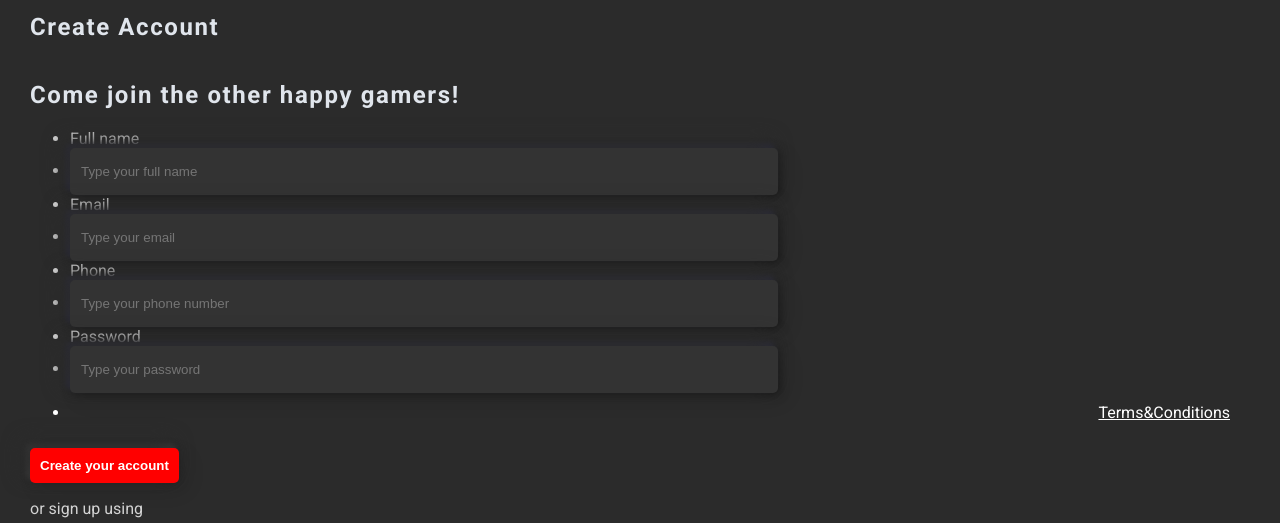
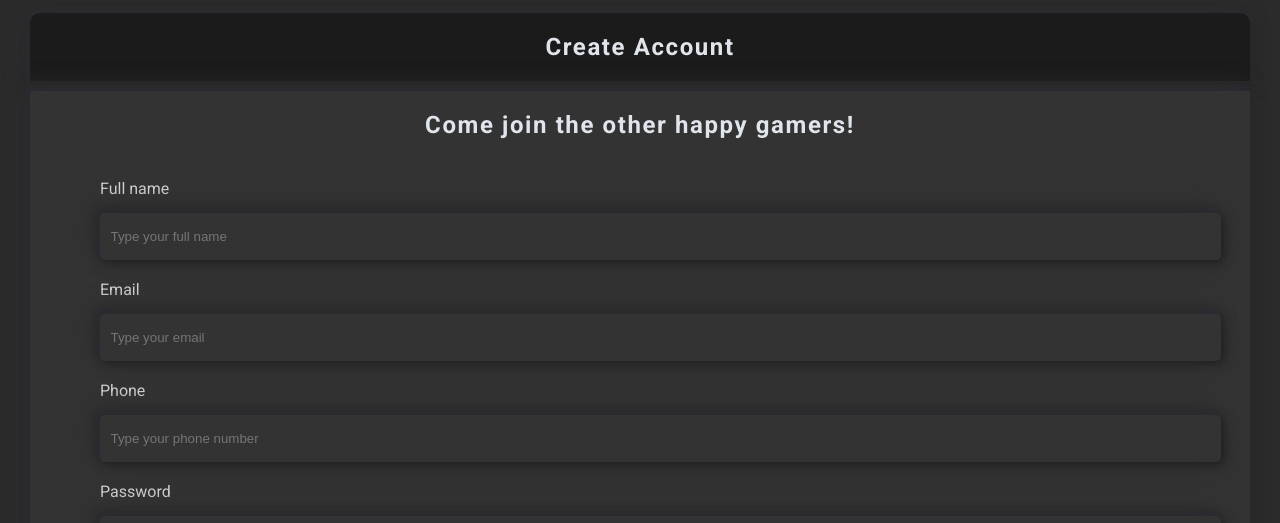
Before and after one commit to siljeangelvik/gamehub-caas, a plain HTML site: page signup.html in a window 1280 px wide. Shown: the part 96-619 px from the top of the page. Drawn offline with Linux system fonts and the light colour scheme.

Commit message:
the game specific page is ok enough. account page is ok, and all the pages containing forms: contact, login and signup.

```diff
--- a/css/style.css
+++ b/css/style.css
@@ -369,6 +369,7 @@ section.row-game-details div.row-game-card {
 section.form-sections {
     display: flex;
     flex-direction: column;
+
 }
 
 section.form-sections div.row-first-split,
@@ -379,36 +380,29 @@ section.form-sections div.row-second-split {
     box-shadow: -7px -7px 20px 0 #2b2b2b,
     -4px -4px 5px 0 #2b2b3b,
     7px 7px 25px 0 #0001;
+
 }
 
-section.row-split div.form {
+section.form-sections div.form {
     background-color: var(--fgDark);
+    display: flex;
+    flex-direction: column;
+    justify-items: center;
+    align-items: stretch;
     border-radius: 0 0 10px 10px;
     margin-top: 10px;
 }
 
 
-section.row-split div.form form div a i {
-    color: var(--textColor-dark);
-    font-size: 2em;
-    padding: 15px;
-}
-
-section.row-split div.row-second-split form ul li {
+section.form-sections div.form form ul,
+section.form-sections div.form form ul li {
     list-style-type: none;
     text-decoration: none;
 }
 
-section form ul li:last-child,
-section form ul li:last-child a {
-    color: var(---btn-textColor);
-    padding: 10px;
-    text-align: right;
-}
-
 div.form-box-login form ul li label {
-    padding: 20px 0 15px 0;
-    display: flex;
+    text-align: center;
+    padding: 20px 20px 15px 30px;
 }
 
 input,
@@ -417,7 +411,7 @@ textarea {
     -4px -4px 5px 0 #2b2b3b,
     7px 7px 25px 0 #0001,
     2px 2px 10px 0 #0006;
-    width: 60%;
+    width: 95%;
     color: var(--textColor-dark);
     border: 1px solid transparent;
     border-radius: 5px;
@@ -429,11 +423,14 @@ textarea {
 
 input:focus,
 textarea:focus {
-    width: 70%;
     box-shadow: -7px -7px 20px 0 #2b2b2b,
     -4px -4px 5px 0 #2b2b3b,
     inset 4px 4px 25px 0 #0001,
     inset 2px 2px 10px 0 #0006;
+}
+
+input:focus::placeholder {
+    color: transparent;
 }
 
 textarea#msg {
@@ -444,10 +441,25 @@ textarea#msg {
 
 button[type="submit"] {
     border: none;
-    padding: 10px;
+    padding: 15px;
+    width: 50%;
     text-decoration: none;
     cursor: pointer;
     background-color: var(--btn-primary);
+}
+
+section.row-split div.form form div a i {
+    color: var(--textColor-dark);
+    font-size: 2em;
+    padding: 20px 15px 40px 15px;
+}
+
+
+section form ul li:last-child,
+section form ul li:last-child a {
+    color: var(---btn-textColor);
+    padding: 10px 3% 0 0;
+    text-align: right;
 }
 
 
--- a/signup.html
+++ b/signup.html
@@ -48,12 +48,13 @@
 </header>
 
 
-<section class="row-form form-sections">
-    <div class="form-box">
+
+<section class="row-split form-sections row">
+    <div class="row-first-split flex">
         <h1>Create Account</h1>
     </div>
 
-    <div class="form-box-signup form">
+    <div class="form-box-login form row-second-split flex">
         <form class="signup" action="" method="post">
             <h2>Come join the other happy gamers!</h2>
             <ul>
```
Also changed, not shown: contact.html (+3 -3 lines), login.html (+2 -2 lines).
